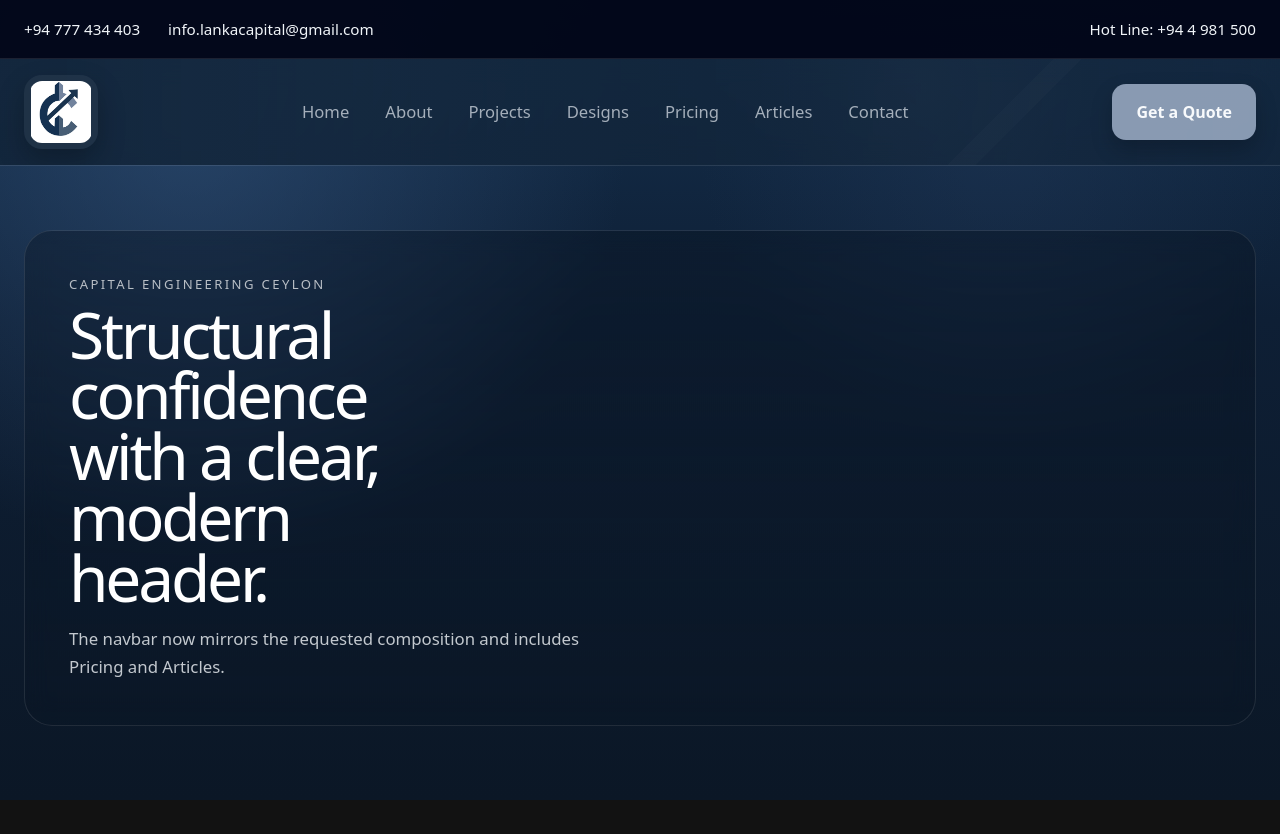
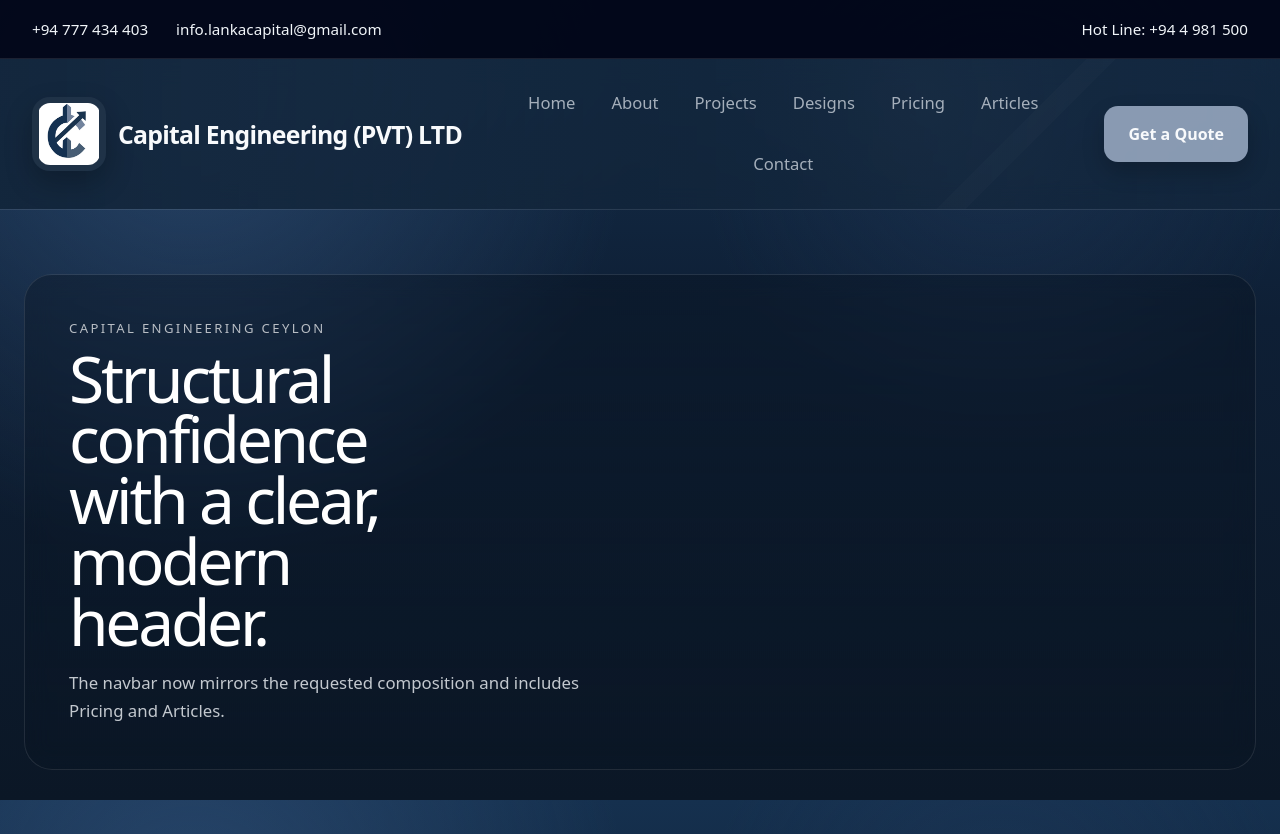
Before and after one commit to Tharaka-Maheshwara/capital-engineering-frontend, a Next.js app: page / in a window 1280 px wide. Before the commit the page ends 800 px from the top, so only its background shows below. Built offline with nearby package versions, Linux system fonts and the light colour scheme.

Commit message:
navabr okey

```diff
--- a/src/components/common/navbar.tsx
+++ b/src/components/common/navbar.tsx
@@ -17,7 +17,7 @@ export default function Navbar() {
   return (
     <header className="relative z-10">
       <div className="border-b border-white/10 bg-slate-950/95">
-        <div className="mx-auto flex min-h-[58px] w-[min(1280px,calc(100%-48px))] flex-wrap items-center justify-center gap-3 py-2 text-[0.82rem] text-slate-100 md:justify-between md:gap-7 md:py-0 md:text-[0.95rem]">
+        <div className="flex min-h-14.5 w-full flex-wrap items-center justify-center gap-3 px-6 py-2 text-[0.82rem] text-slate-100 md:justify-between md:gap-7 md:py-0 md:text-[0.95rem] lg:px-8">
           <a
             href="tel:+94777434403"
             className="inline-flex items-center gap-2 whitespace-nowrap"
@@ -41,16 +41,21 @@ export default function Navbar() {
 
       <div className="relative overflow-hidden border-b border-white/10 shadow-[inset_0_-1px_0_rgba(255,255,255,0.02)]">
         <div className="absolute inset-0 bg-[linear-gradient(90deg,rgba(18,37,58,0.9),rgba(18,37,58,0.64)),linear-gradient(135deg,transparent_0_76%,rgba(255,255,255,0.05)_76%_78%,transparent_78%_100%),radial-gradient(circle_at_72%_26%,rgba(255,255,255,0.05),transparent_18%)] backdrop-blur-md" />
-        <div className="relative mx-auto flex min-h-[92px] w-[min(1280px,calc(100%-48px))] flex-col items-center gap-4 py-4 lg:flex-row lg:gap-6">
+        <div className="relative flex min-h-23 w-full flex-col items-center gap-4 px-6 py-4 lg:flex-row lg:justify-between lg:gap-6 lg:px-8">
           <Link href="/" className="inline-flex items-center gap-3">
             <Image
               src="/images/logo.png"
               alt="Capital Engineering Logo"
               width={74}
               height={74}
-              className="h-[74px] w-[74px] flex-none rounded-[18px] object-contain bg-white/5 p-1.5 shadow-[0_12px_28px_rgba(0,0,0,0.24)]"
+              className="h-18.5 w-18.5 flex-none rounded-[18px] object-contain bg-white/5 p-1.5 shadow-[0_12px_28px_rgba(0,0,0,0.24)]"
               priority
             />
+            <span className="hidden flex-col leading-none sm:flex">
+              <span className="text-[1.35rem] font-bold tracking-[-0.03em] text-slate-50 lg:text-[1.55rem]">
+                Capital Engineering (PVT) LTD
+              </span>
+            </span>
           </Link>
 
           <nav
```
